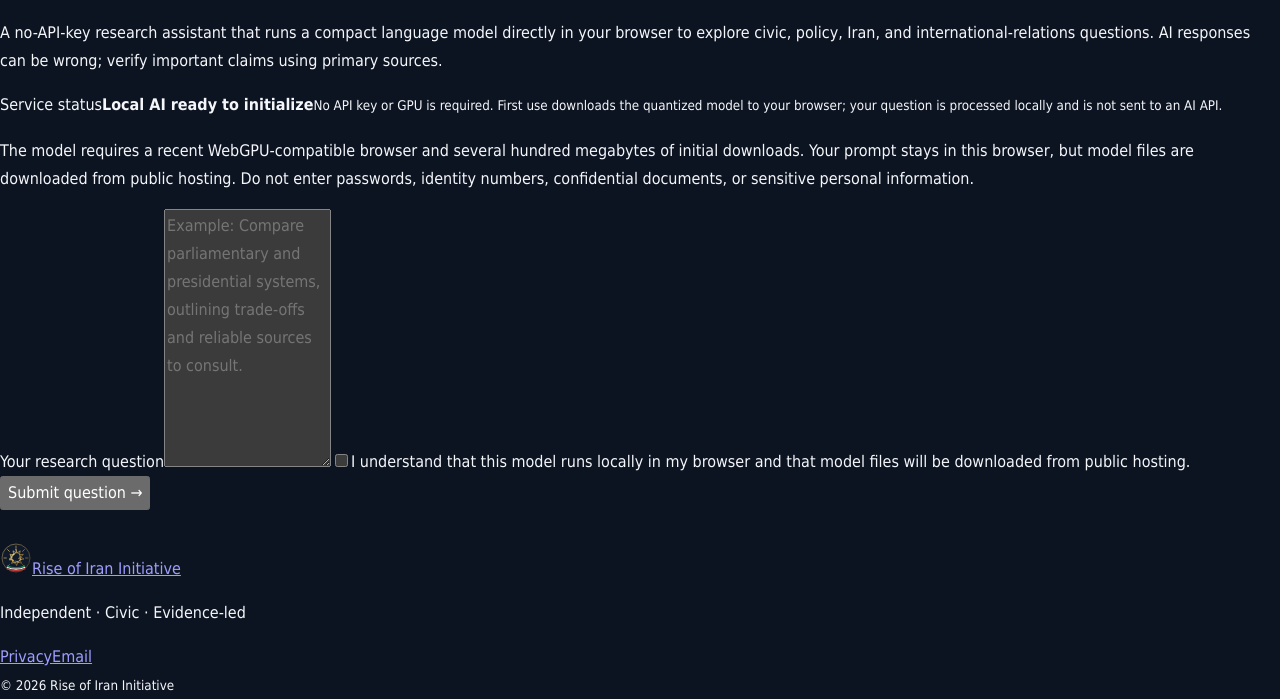
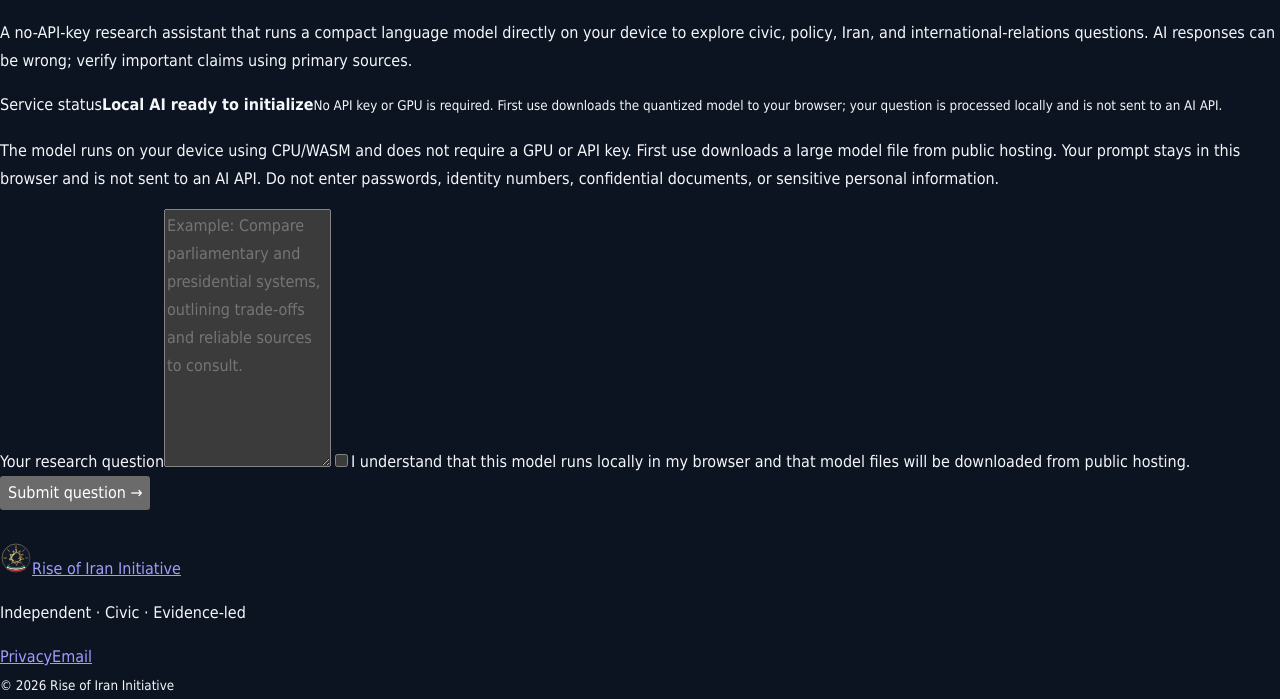
Before and after one commit to alighobadi868/Rise-of-Iran-Platform, a website: page public/assistant.html in a window 1280 px wide. Shown: the part 167-866 px from the top of the page. Drawn offline with Linux system fonts and the light colour scheme.

Commit message:
Document CPU-based local AI compatibility

```diff
--- a/public/assistant.html
+++ b/public/assistant.html
@@ -1,5 +1,5 @@
 <!doctype html><html lang="en"><head><meta charset="utf-8"><meta name="viewport" content="width=device-width,initial-scale=1"><meta name="theme-color" content="#0b1220"><meta name="description" content="A research assistant for questions about public policy, institutions, and international relations."><link rel="icon" href="/assets/rise-of-iran-mark.svg" type="image/svg+xml"><link rel="stylesheet" href="/styles.css"><title>Research assistant — Rise of Iran</title></head><body>
 <header class="site-header"><div class="container nav-wrap"><a class="brand" href="/"><img src="/assets/rise-of-iran-mark.svg" alt="" width="44" height="44"><span><strong>RISE OF IRAN</strong><small>INDEPENDENT INITIATIVE</small></span></a><a class="button button-ghost" href="/">Back to home</a></div></header>
-<main class="section"><div class="container contact-layout"><div><p class="eyebrow">Digital research tool</p><h1 class="page-title">Research assistant</h1><p class="section-intro">A no-API-key research assistant that runs a compact language model directly in your browser to explore civic, policy, Iran, and international-relations questions. AI responses can be wrong; verify important claims using primary sources.</p><div class="status-card"><span>Service status</span><strong id="ai-status">Checking browser support…</strong><small id="ai-detail">The first use downloads the model from its public model host. Your question is processed locally in this browser and is not sent to an AI API.</small></div><p class="section-intro space-top">The model requires a recent WebGPU-compatible browser and several hundred megabytes of initial downloads. Your prompt stays in this browser, but model files are downloaded from public hosting. Do not enter passwords, identity numbers, confidential documents, or sensitive personal information.</p></div>
+<main class="section"><div class="container contact-layout"><div><p class="eyebrow">Digital research tool</p><h1 class="page-title">Research assistant</h1><p class="section-intro">A no-API-key research assistant that runs a compact language model directly on your device to explore civic, policy, Iran, and international-relations questions. AI responses can be wrong; verify important claims using primary sources.</p><div class="status-card"><span>Service status</span><strong id="ai-status">Checking browser support…</strong><small id="ai-detail">The first use downloads the model from its public model host. Your question is processed locally in this browser and is not sent to an AI API.</small></div><p class="section-intro space-top">The model runs on your device using CPU/WASM and does not require a GPU or API key. First use downloads a large model file from public hosting. Your prompt stays in this browser and is not sent to an AI API. Do not enter passwords, identity numbers, confidential documents, or sensitive personal information.</p></div>
 <form id="ai-form" class="contact-form"><label for="prompt">Your research question</label><textarea id="prompt" name="prompt" rows="9" minlength="3" maxlength="4000" placeholder="Example: Compare parliamentary and presidential systems, outlining trade-offs and reliable sources to consult." required></textarea><label class="consent"><input id="ai-consent" type="checkbox" required><span>I understand that this model runs locally in my browser and that model files will be downloaded from public hosting.</span></label><button class="button button-primary submit-button" type="submit">Submit question <span aria-hidden="true">→</span></button><p id="ai-result-status" class="form-status" role="status" aria-live="polite"></p><section id="ai-answer" class="prose" hidden aria-live="polite"></section></form>
 </div></main><footer class="site-footer"><div class="container footer-inner"><a class="footer-brand" href="/"><img src="/assets/rise-of-iran-mark.svg" alt="" width="32" height="32"><span>Rise of Iran Initiative</span></a><p>Independent · Civic · Evidence-led</p><div class="footer-links"><a href="/privacy.html">Privacy</a><a href="mailto:new.persia.rise@gmail.com">Email</a></div><small>© 2026 Rise of Iran Initiative</small></div></footer><script src="/assistant.js" defer></script></body></html>
```
